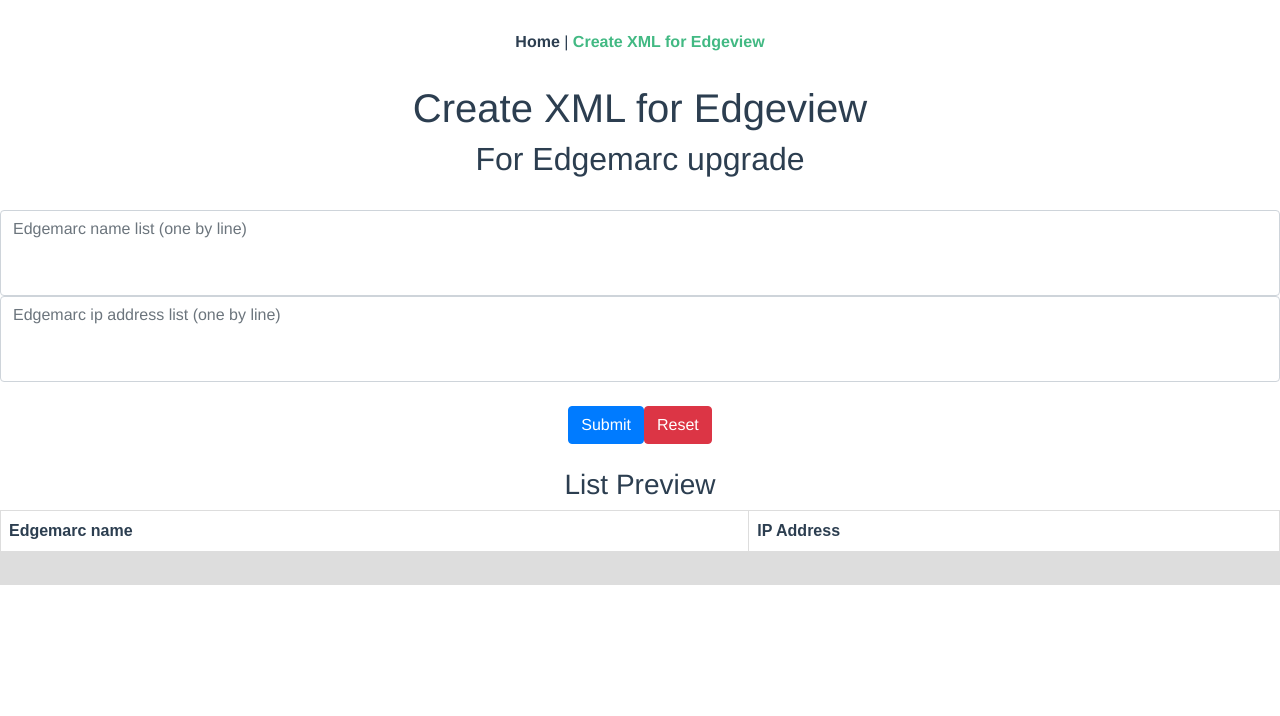
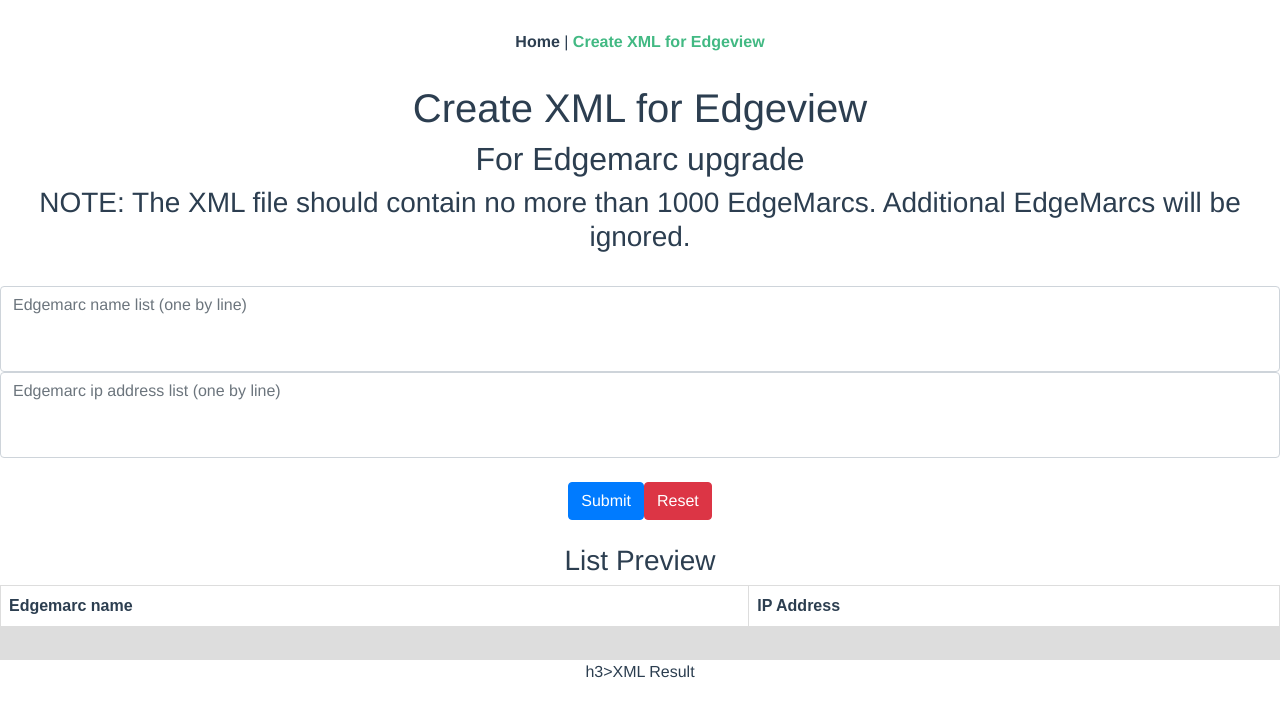
Before and after one commit to reminanthavong/vsojs, a Vue app: page /createxml in a window 1280 px wide. Shown: the top 716 px of the page. Built offline with nearby package versions, Linux system fonts and the light colour scheme.

Commit message:
Update About.vue

```diff
--- a/src/views/About.vue
+++ b/src/views/About.vue
@@ -2,6 +2,7 @@
   <div class="about">
     <h1>Create XML for Edgeview</h1>
     <h2>For Edgemarc upgrade</h2>
+    <h3>NOTE: The XML file should contain no more than 1000 EdgeMarcs. Additional EdgeMarcs will be ignored.</h3>
     <br>
     <b-form @submit="onSubmit" @reset="onReset" v-if="show">
     <b-form-textarea
@@ -35,6 +36,7 @@
     <td><pre class="mt-3 mb-0">{{ address }}</pre></td>
   </tr>
 </table>
+  h3>XML Result</h3>
   <pre class="mt-3 mb-0">{{ xmlresult }}</pre>
   </div>
 </template>
```
